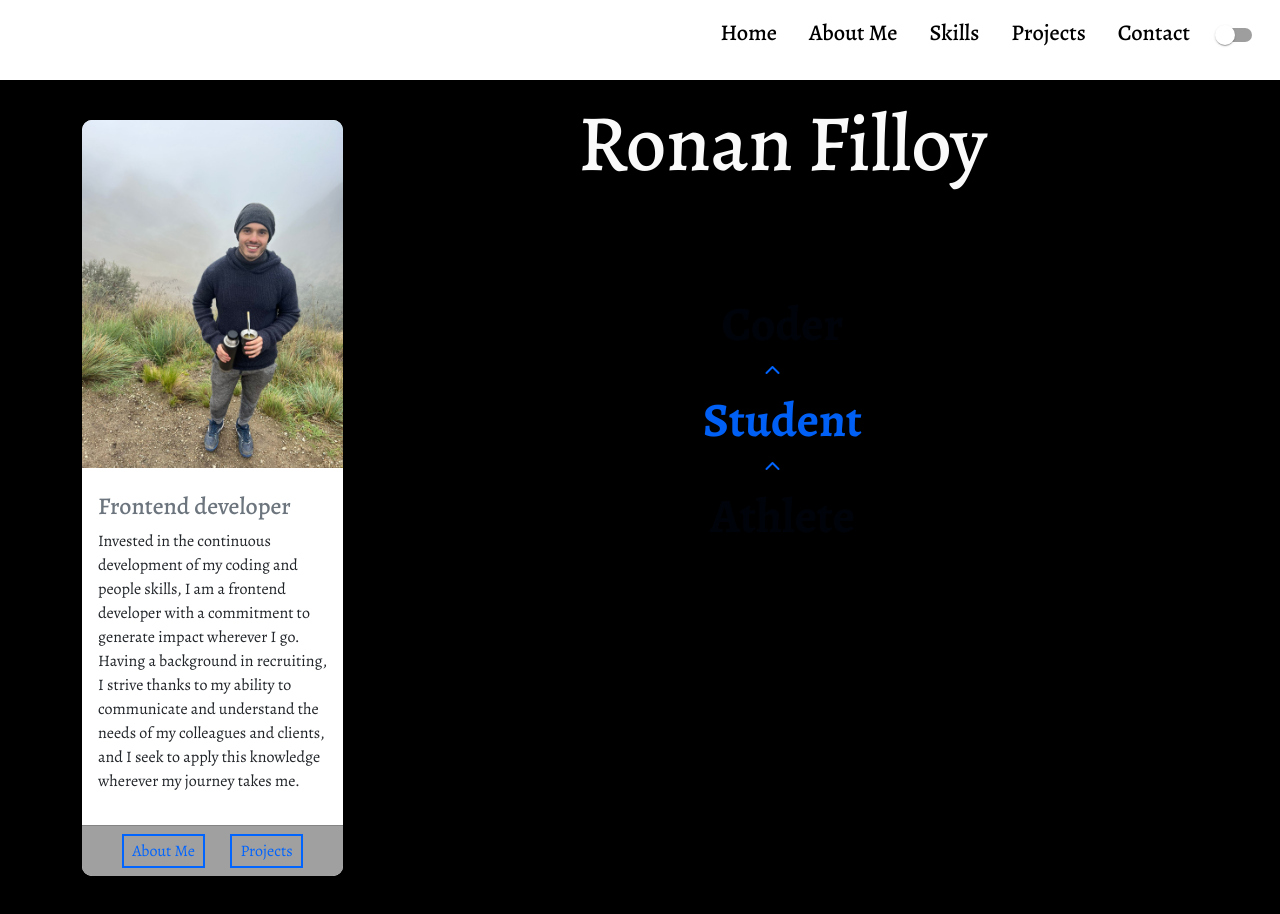
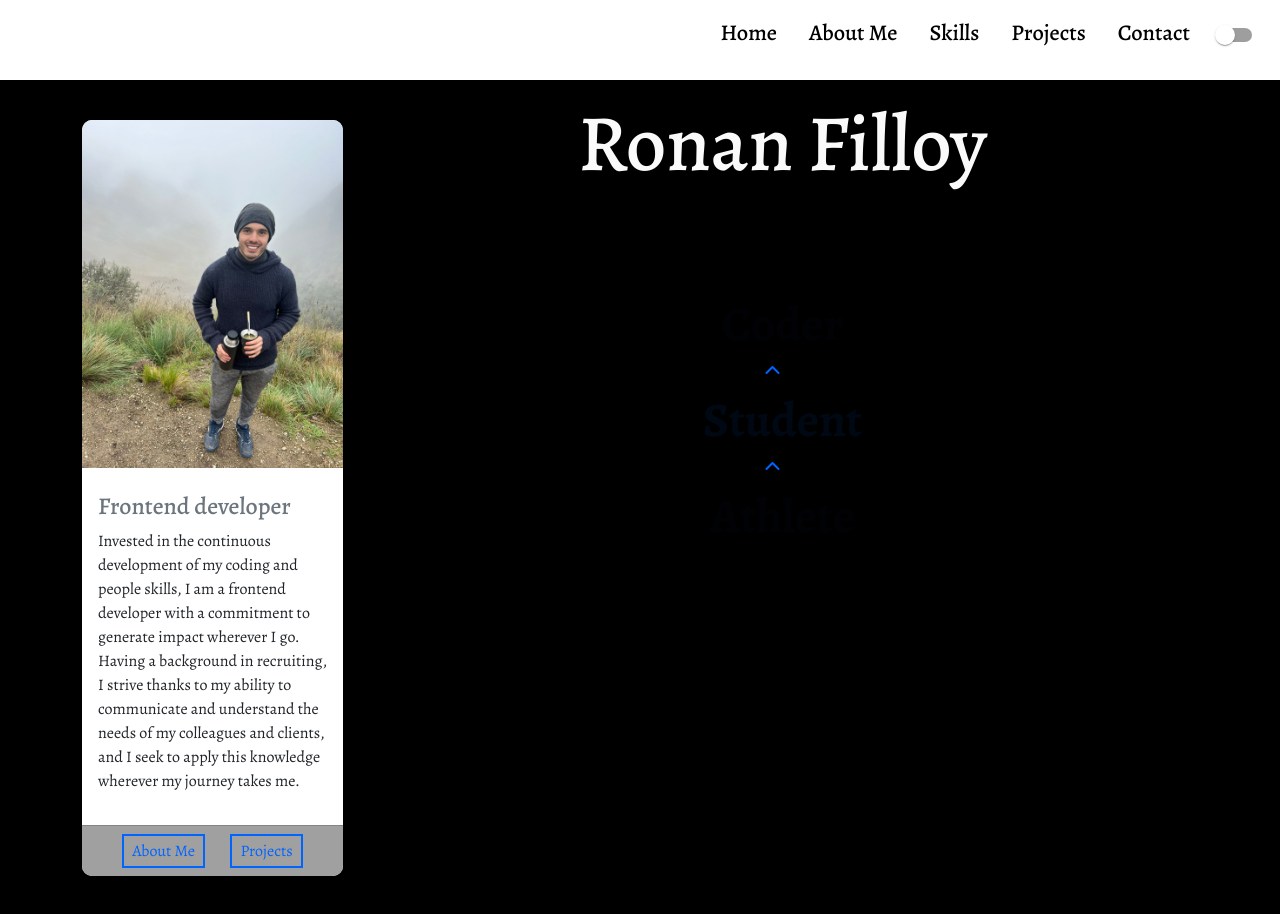
Before and after one commit to RonanFilloy/Portfolio.github.io, a React (Create React App) app: page /#/Portfolio.github.io in a window 1280 px wide. Built offline with nearby package versions, Linux system fonts and the light colour scheme.

Commit message:
changed homepage animation

```diff
--- a/src/Home.js
+++ b/src/Home.js
@@ -1,7 +1,7 @@
 import React, { useContext, useState, useEffect } from 'react';
 import { ThemeContext } from './contexts/ThemeContext';
 import { useNavigate } from 'react-router-dom';
-import {CSSTransition} from 'react-transition-group';
+import { CSSTransition } from 'react-transition-group';
 import MyImg from './imgs/FotoPresentacion.jpeg';
 import './styles/Home.css';
 
@@ -13,15 +13,19 @@ const words = [
 ];
 
 function Home() {
-    const [currindex, setCurrIndex] = useState(0);
-    const {lightTheme} = useContext(ThemeContext);
+    const [prevIndex, setPrevIndex] = useState(words.length - 1);
+    const [currIndex, setCurrIndex] = useState(0);
+    const [nextIndex, setNextIndex] = useState(1);
+    const { lightTheme } = useContext(ThemeContext);
     const navigate = useNavigate();
 
     useEffect(() => {
-        const rotateCurr = () => {
-            setCurrIndex(prevIndex => (prevIndex + 1) % words.length);
+        const rotate = () => {
+            setCurrIndex(index => (index + 1) % words.length);
+            setPrevIndex(index => (index + 1) % words.length);
+            setNextIndex(index => (index + 1) % words.length);
         }
-        const interval = setInterval(rotateCurr, 4000);
+        const interval = setInterval(rotate, 3000);
         return () => clearInterval(interval);
     }, [])
 
@@ -46,7 +50,7 @@ function Home() {
                         >
                             <div className='home-card card'>
                                 <div className='card-head'>
-                                    <img src={MyImg} alt='me' style={{height: '100%', width: '100%', objectFit: 'cover'}}/>
+                                    <img src={MyImg} alt='me' style={{ height: '100%', width: '100%', objectFit: 'cover' }} />
                                 </div>
                                 <div className='description card-body'>
                                     <h4 className='text-secondary'>Frontend developer</h4>
@@ -69,16 +73,16 @@ function Home() {
                             <h1>Ronan Filloy</h1>
                             <div className='fading-adj'>
                                 <span className='prev'>
-                                    {words[(currindex - 1 + words.length) % words.length]}
+                                    {words[prevIndex]}
                                 </span>
                                 <i className="fas fa-chevron-up"></i>
                                 <span className='curr'>
-                                    {words[currindex]}
+                                    {words[currIndex]}
 
                                 </span>
                                 <i className="fas fa-chevron-up"></i>
                                 <span className='next'>
-                                    {words[(currindex + 1) % words.length]}
+                                    {words[nextIndex]}
                                 </span>
                             </div>
                         </div>
--- a/src/styles/Home.css
+++ b/src/styles/Home.css
@@ -127,30 +127,35 @@
 
 .fading-adj .prev,
 .fading-adj .next {
-    animation: fade-prev-next 2s infinite alternate;
+    opacity: 0.3;
+    animation: fade-prev-next 3s infinite;
 }
 
 .fading-adj .curr {
-    animation: fade-curr 2s infinite alternate;
+    animation: fade-curr 3s infinite;
 }
 
 @keyframes fade-curr {
-    0% {
+
+    0%,
+    100% {
         opacity: 0;
     }
 
-    100% {
+    50% {
         opacity: 1;
     }
 }
 
 @keyframes fade-prev-next {
-    0% {
-        opacity: 1;
+
+    0%,
+    100% {
+        opacity: 0;
     }
 
-    100% {
-        opacity: 0;
+    50% {
+        opacity: 0.3;
     }
 }
 
```
